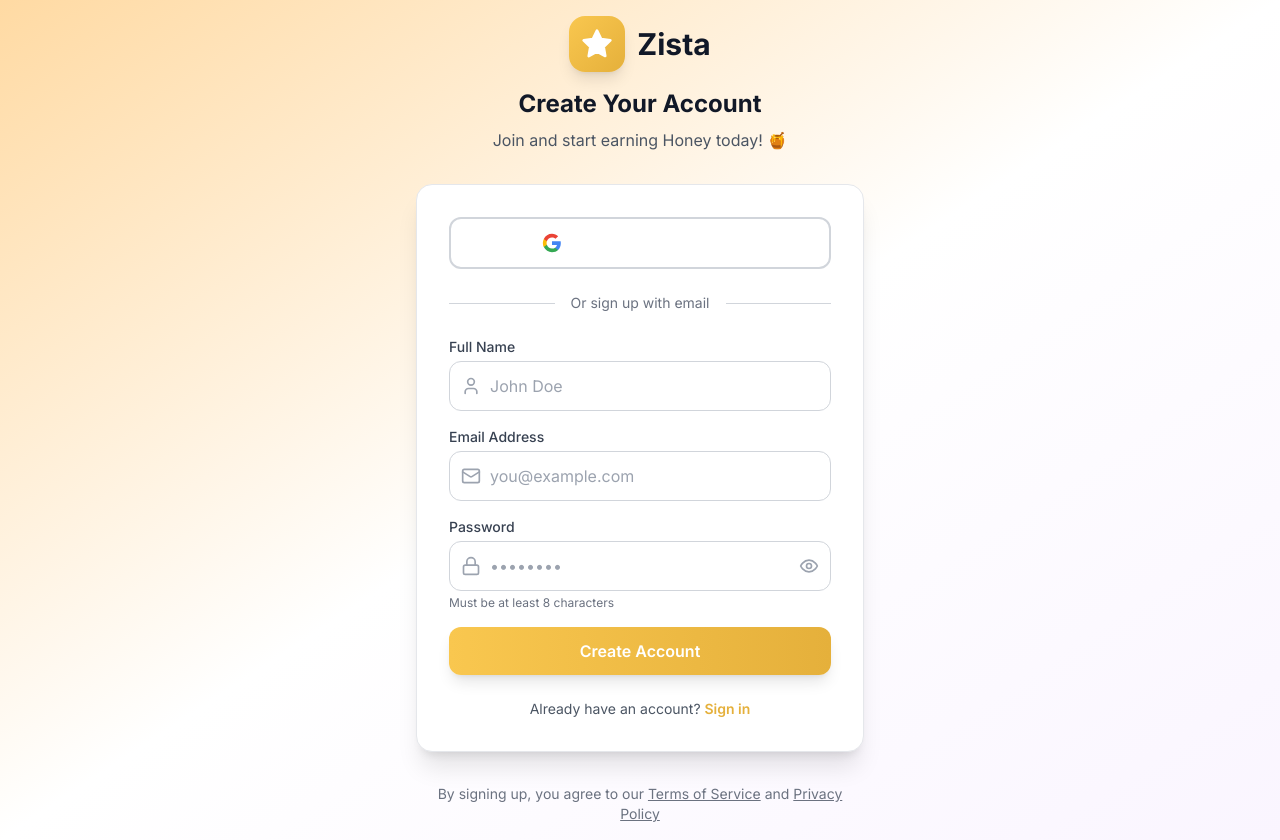
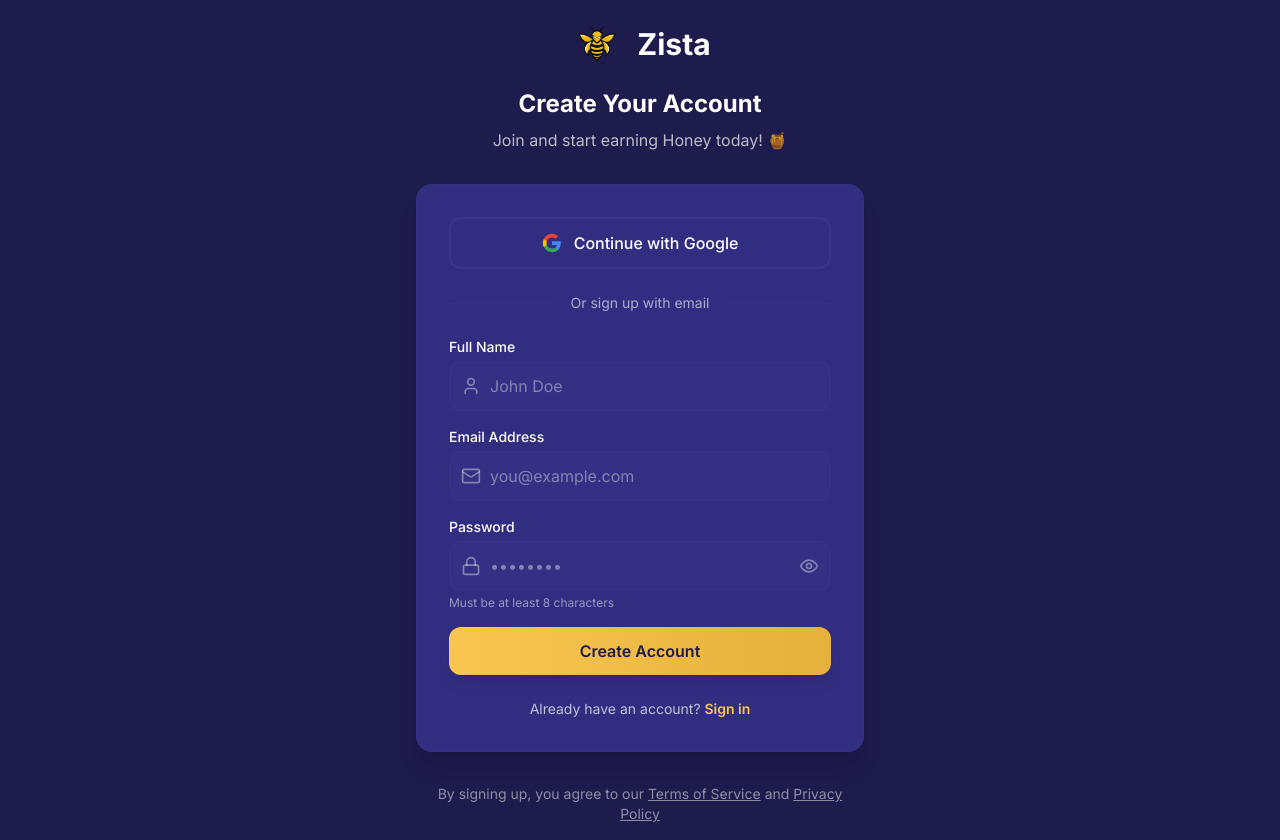
Before and after one commit to Zi-Star/ZistaHive, a Next.js app in the folder apps/web/: page /signup in a window 1280 px wide. Built offline with nearby package versions, Linux system fonts and the light colour scheme.

Commit message:
feat: apply dark theme to profile, login, and signup pages

```diff
--- a/apps/web/src/app/login/page.tsx
+++ b/apps/web/src/app/login/page.tsx
@@ -5,6 +5,7 @@
 import { useRouter } from 'next/navigation'
 import Link from 'next/link'
 import { Star, Mail, Lock, Eye, EyeOff } from 'lucide-react'
+import Image from 'next/image'
 
 export default function LoginPage() {
   const router = useRouter()
@@ -54,27 +55,31 @@
   }
 
   return (
-    <div className="min-h-screen bg-gradient-to-br from-primary-50 via-white to-purple-50 flex items-center justify-center p-4">
+    <div className="min-h-screen bg-deep-indigo-dark flex items-center justify-center p-4">
       <div className="w-full max-w-md">
         {/* Logo */}
         <div className="text-center mb-8">
           <Link href="/" className="inline-flex items-center gap-3 mb-4">
-            <div className="w-14 h-14 bg-gradient-to-br from-primary-500 to-primary-600 rounded-2xl flex items-center justify-center shadow-lg">
-              <Star className="w-8 h-8 text-white fill-white" />
-            </div>
-            <span className="text-3xl font-bold text-gray-900">Zista</span>
+            <Image
+              src="/Logo.png"
+              alt="Zista Logo"
+              width={56}
+              height={56}
+              className="w-14 h-14"
+            />
+            <span className="text-3xl font-bold text-white">Zista</span>
           </Link>
-          <h1 className="text-2xl font-bold text-gray-900 mb-2">Welcome Back!</h1>
-          <p className="text-gray-600">Sign in to continue earning Honey</p>
+          <h1 className="text-2xl font-bold text-white mb-2">Welcome Back!</h1>
+          <p className="text-white/70">Sign in to continue earning Honey</p>
         </div>
 
         {/* Card */}
-        <div className="bg-white rounded-2xl shadow-xl p-8 border border-gray-200">
+        <div className="bg-deep-indigo rounded-2xl shadow-xl p-8 border border-deep-indigo-light/20">
           {/* Google Sign In */}
           <button
             onClick={handleGoogleSignIn}
             disabled={loading}
-            className="w-full flex items-center justify-center gap-3 px-4 py-3 border-2 border-gray-300 rounded-xl hover:bg-gray-50 transition-colors font-medium disabled:opacity-50"
+            className="w-full flex items-center justify-center gap-3 px-4 py-3 border-2 border-deep-indigo-light/30 rounded-xl hover:bg-deep-indigo-light/10 transition-colors font-medium disabled:opacity-50 text-white"
           >
             <svg className="w-5 h-5" viewBox="0 0 24 24">
               <path fill="#4285F4" d="M22.56 12.25c0-.78-.07-1.53-.2-2.25H12v4.26h5.92c-.26 1.37-1.04 2.53-2.21 3.31v2.77h3.57c2.08-1.92 3.28-4.74 3.28-8.09z"/>
@@ -87,16 +92,16 @@
 
           <div className="relative my-6">
             <div className="absolute inset-0 flex items-center">
-              <div className="w-full border-t border-gray-300"></div>
+              <div className="w-full border-t border-deep-indigo-light/20"></div>
             </div>
             <div className="relative flex justify-center text-sm">
-              <span className="px-4 bg-white text-gray-500">Or continue with email</span>
+              <span className="px-4 bg-deep-indigo text-white/60">Or continue with email</span>
             </div>
           </div>
 
           {/* Error Message */}
           {error && (
-            <div className="mb-4 p-3 bg-red-50 border border-red-200 rounded-xl text-red-700 text-sm">
+            <div className="mb-4 p-3 bg-red-500/10 border border-red-500/30 rounded-xl text-red-400 text-sm">
               {error}
             </div>
           )}
@@ -104,42 +109,42 @@
           {/* Form */}
           <form onSubmit={handleSubmit} className="space-y-4">
             <div>
-              <label htmlFor="email" className="block text-sm font-medium text-gray-700 mb-1">
+              <label htmlFor="email" className="block text-sm font-medium text-white mb-1">
                 Email Address
               </label>
               <div className="relative">
-                <Mail className="absolute left-3 top-1/2 -translate-y-1/2 w-5 h-5 text-gray-400" />
+                <Mail className="absolute left-3 top-1/2 -translate-y-1/2 w-5 h-5 text-white/40" />
                 <input
                   id="email"
                   type="email"
                   value={email}
                   onChange={(e) => setEmail(e.target.value)}
                   required
-                  className="w-full pl-10 pr-4 py-3 border border-gray-300 rounded-xl focus:ring-2 focus:ring-primary-500 focus:border-transparent transition-all"
+                  className="w-full pl-10 pr-4 py-3 bg-deep-indigo-light/10 border border-deep-indigo-light/20 rounded-xl text-white placeholder-white/40 focus:ring-2 focus:ring-golden-honey focus:border-transparent transition-all"
                   placeholder="you@example.com"
                 />
               </div>
             </div>
 
             <div>
-              <label htmlFor="password" className="block text-sm font-medium text-gray-700 mb-1">
+              <label htmlFor="password" className="block text-sm font-medium text-white mb-1">
                 Password
               </label>
               <div className="relative">
-                <Lock className="absolute left-3 top-1/2 -translate-y-1/2 w-5 h-5 text-gray-400" />
+                <Lock className="absolute left-3 top-1/2 -translate-y-1/2 w-5 h-5 text-white/40" />
                 <input
                   id="password"
                   type={showPassword ? 'text' : 'password'}
                   value={password}
                   onChange={(e) => setPassword(e.target.value)}
                   required
-                  className="w-full pl-10 pr-12 py-3 border border-gray-300 rounded-xl focus:ring-2 focus:ring-primary-500 focus:border-transparent transition-all"
+                  className="w-full pl-10 pr-12 py-3 bg-deep-indigo-light/10 border border-deep-indigo-light/20 rounded-xl text-white placeholder-white/40 focus:ring-2 focus:ring-golden-honey focus:border-transparent transition-all"
                   placeholder="••••••••"
                 />
                 <button
                   type="button"
                   onClick={() => setShowPassword(!showPassword)}
-                  className="absolute right-3 top-1/2 -translate-y-1/2 text-gray-400 hover:text-gray-600"
+                  className="absolute right-3 top-1/2 -translate-y-1/2 text-white/40 hover:text-white/70"
                 >
                   {showPassword ? <EyeOff className="w-5 h-5" /> : <Eye className="w-5 h-5" />}
                 </button>
@@ -148,10 +153,10 @@
 
             <div className="flex items-center justify-between text-sm">
               <label className="flex items-center gap-2 cursor-pointer">
-                <input type="checkbox" className="rounded border-gray-300 text-primary-600 focus:ring-primary-500" />
-                <span className="text-gray-600">Remember me</span>
+                <input type="checkbox" className="rounded border-deep-indigo-light/20 bg-deep-indigo-light/10 text-golden-honey focus:ring-golden-honey" />
+                <span className="text-white/70">Remember me</span>
               </label>
-              <Link href="/forgot-password" className="text-primary-600 hover:text-primary-700 font-medium">
+              <Link href="/forgot-password" className="text-golden-honey hover:text-golden-honey-light font-medium">
                 Forgot password?
               </Link>
             </div>
@@ -159,29 +164,29 @@
             <button
               type="submit"
               disabled={loading}
-              className="w-full bg-gradient-to-r from-primary-500 to-primary-600 hover:from-primary-600 hover:to-primary-700 text-white font-semibold py-3 rounded-xl transition-all shadow-lg hover:shadow-xl disabled:opacity-50 disabled:cursor-not-allowed"
+              className="w-full bg-gradient-to-r from-golden-honey to-golden-honey-dark hover:from-golden-honey-dark hover:to-golden-honey text-deep-indigo-dark font-semibold py-3 rounded-xl transition-all shadow-lg hover:shadow-xl disabled:opacity-50 disabled:cursor-not-allowed"
             >
               {loading ? 'Signing in...' : 'Sign In'}
             </button>
           </form>
 
           {/* Sign Up Link */}
-          <p className="mt-6 text-center text-sm text-gray-600">
+          <p className="mt-6 text-center text-sm text-white/70">
             Don&apos;t have an account?{' '}
-            <Link href="/signup" className="text-primary-600 hover:text-primary-700 font-semibold">
+            <Link href="/signup" className="text-golden-honey hover:text-golden-honey-light font-semibold">
               Sign up for free
             </Link>
           </p>
         </div>
 
         {/* Footer */}
-        <p className="mt-8 text-center text-sm text-gray-500">
+        <p className="mt-8 text-center text-sm text-white/50">
           By continuing, you agree to our{' '}
-          <Link href="/terms" className="underline hover:text-gray-700">
+          <Link href="/terms" className="underline hover:text-white/70">
             Terms of Service
           </Link>{' '}
           and{' '}
-          <Link href="/privacy" className="underline hover:text-gray-700">
+          <Link href="/privacy" className="underline hover:text-white/70">
             Privacy Policy
           </Link>
         </p>
--- a/apps/web/src/app/signup/page.tsx
+++ b/apps/web/src/app/signup/page.tsx
@@ -5,6 +5,7 @@
 import { useRouter } from 'next/navigation'
 import Link from 'next/link'
 import { Star, Mail, Lock, User as UserIcon, Eye, EyeOff } from 'lucide-react'
+import Image from 'next/image'
 
 export default function SignupPage() {
   const router = useRouter()
@@ -76,24 +77,28 @@
   }
 
   return (
-    <div className="min-h-screen bg-gradient-to-br from-primary-50 via-white to-purple-50 flex items-center justify-center p-4">
+    <div className="min-h-screen bg-deep-indigo-dark flex items-center justify-center p-4">
       <div className="w-full max-w-md">
         <div className="text-center mb-8">
           <Link href="/" className="inline-flex items-center gap-3 mb-4">
-            <div className="w-14 h-14 bg-gradient-to-br from-primary-500 to-primary-600 rounded-2xl flex items-center justify-center shadow-lg">
-              <Star className="w-8 h-8 text-white fill-white" />
-            </div>
-            <span className="text-3xl font-bold text-gray-900">Zista</span>
+            <Image
+              src="/Logo.png"
+              alt="Zista Logo"
+              width={56}
+              height={56}
+              className="w-14 h-14"
+            />
+            <span className="text-3xl font-bold text-white">Zista</span>
           </Link>
-          <h1 className="text-2xl font-bold text-gray-900 mb-2">Create Your Account</h1>
-          <p className="text-gray-600">Join and start earning Honey today! 🍯</p>
+          <h1 className="text-2xl font-bold text-white mb-2">Create Your Account</h1>
+          <p className="text-white/70">Join and start earning Honey today! 🍯</p>
         </div>
 
-        <div className="bg-white rounded-2xl shadow-xl p-8 border border-gray-200">
+        <div className="bg-deep-indigo rounded-2xl shadow-xl p-8 border border-deep-indigo-light/20">
           <button
             onClick={handleGoogleSignIn}
             disabled={loading}
-            className="w-full flex items-center justify-center gap-3 px-4 py-3 border-2 border-gray-300 rounded-xl hover:bg-gray-50 transition-colors font-medium disabled:opacity-50"
+            className="w-full flex items-center justify-center gap-3 px-4 py-3 border-2 border-deep-indigo-light/30 rounded-xl hover:bg-deep-indigo-light/10 transition-colors font-medium disabled:opacity-50 text-white"
           >
             <svg className="w-5 h-5" viewBox="0 0 24 24">
               <path fill="#4285F4" d="M22.56 12.25c0-.78-.07-1.53-.2-2.25H12v4.26h5.92c-.26 1.37-1.04 2.53-2.21 3.31v2.77h3.57c2.08-1.92 3.28-4.74 3.28-8.09z"/>
@@ -106,62 +111,62 @@
 
           <div className="relative my-6">
             <div className="absolute inset-0 flex items-center">
-              <div className="w-full border-t border-gray-300"></div>
+              <div className="w-full border-t border-deep-indigo-light/20"></div>
             </div>
             <div className="relative flex justify-center text-sm">
-              <span className="px-4 bg-white text-gray-500">Or sign up with email</span>
+              <span className="px-4 bg-deep-indigo text-white/60">Or sign up with email</span>
             </div>
           </div>
 
           {error && (
-            <div className="mb-4 p-3 bg-red-50 border border-red-200 rounded-xl text-red-700 text-sm">
+            <div className="mb-4 p-3 bg-red-500/10 border border-red-500/30 rounded-xl text-red-400 text-sm">
               {error}
             </div>
           )}
 
           <form onSubmit={handleSubmit} className="space-y-4">
             <div>
-              <label htmlFor="name" className="block text-sm font-medium text-gray-700 mb-1">
+              <label htmlFor="name" className="block text-sm font-medium text-white mb-1">
                 Full Name
               </label>
               <div className="relative">
-                <UserIcon className="absolute left-3 top-1/2 -translate-y-1/2 w-5 h-5 text-gray-400" />
+                <UserIcon className="absolute left-3 top-1/2 -translate-y-1/2 w-5 h-5 text-white/40" />
                 <input
                   id="name"
                   type="text"
                   value={name}
                   onChange={(e) => setName(e.target.value)}
                   required
-                  className="w-full pl-10 pr-4 py-3 border border-gray-300 rounded-xl focus:ring-2 focus:ring-primary-500 focus:border-transparent transition-all"
+                  className="w-full pl-10 pr-4 py-3 bg-deep-indigo-light/10 border border-deep-indigo-light/20 rounded-xl text-white placeholder-white/40 focus:ring-2 focus:ring-golden-honey focus:border-transparent transition-all"
                   placeholder="John Doe"
                 />
               </div>
             </div>
 
             <div>
-              <label htmlFor="email" className="block text-sm font-medium text-gray-700 mb-1">
+              <label htmlFor="email" className="block text-sm font-medium text-white mb-1">
                 Email Address
               </label>
               <div className="relative">
-                <Mail className="absolute left-3 top-1/2 -translate-y-1/2 w-5 h-5 text-gray-400" />
+                <Mail className="absolute left-3 top-1/2 -translate-y-1/2 w-5 h-5 text-white/40" />
                 <input
                   id="email"
                   type="email"
                   value={email}
                   onChange={(e) => setEmail(e.target.value)}
                   required
-                  className="w-full pl-10 pr-4 py-3 border border-gray-300 rounded-xl focus:ring-2 focus:ring-primary-500 focus:border-transparent transition-all"
+                  className="w-full pl-10 pr-4 py-3 bg-deep-indigo-light/10 border border-deep-indigo-light/20 rounded-xl text-white placeholder-white/40 focus:ring-2 focus:ring-golden-honey focus:border-transparent transition-all"
                   placeholder="you@example.com"
                 />
               </div>
             </div>
 
             <div>
-              <label htmlFor="password" className="block text-sm font-medium text-gray-700 mb-1">
+              <label htmlFor="password" className="block text-sm font-medium text-white mb-1">
                 Password
               </label>
               <div className="relative">
-                <Lock className="absolute left-3 top-1/2 -translate-y-1/2 w-5 h-5 text-gray-400" />
+                <Lock className="absolute left-3 top-1/2 -translate-y-1/2 w-5 h-5 text-white/40" />
                 <input
                   id="password"
                   type={showPassword ? 'text' : 'password'}
@@ -169,44 +174,44 @@
                   onChange={(e) => setPassword(e.target.value)}
                   required
                   minLength={8}
-                  className="w-full pl-10 pr-12 py-3 border border-gray-300 rounded-xl focus:ring-2 focus:ring-primary-500 focus:border-transparent transition-all"
+                  className="w-full pl-10 pr-12 py-3 bg-deep-indigo-light/10 border border-deep-indigo-light/20 rounded-xl text-white placeholder-white/40 focus:ring-2 focus:ring-golden-honey focus:border-transparent transition-all"
                   placeholder="••••••••"
                 />
                 <button
                   type="button"
                   onClick={() => setShowPassword(!showPassword)}
-                  className="absolute right-3 top-1/2 -translate-y-1/2 text-gray-400 hover:text-gray-600"
+                  className="absolute right-3 top-1/2 -translate-y-1/2 text-white/40 hover:text-white/70"
                 >
                   {showPassword ? <EyeOff className="w-5 h-5" /> : <Eye className="w-5 h-5" />}
                 </button>
               </div>
-              <p className="mt-1 text-xs text-gray-500">Must be at least 8 characters</p>
+              <p className="mt-1 text-xs text-white/50">Must be at least 8 characters</p>
             </div>
 
             <button
               type="submit"
               disabled={loading}
-              className="w-full bg-gradient-to-r from-primary-500 to-primary-600 hover:from-primary-600 hover:to-primary-700 text-white font-semibold py-3 rounded-xl transition-all shadow-lg hover:shadow-xl disabled:opacity-50 disabled:cursor-not-allowed"
+              className="w-full bg-gradient-to-r from-golden-honey to-golden-honey-dark hover:from-golden-honey-dark hover:to-golden-honey text-deep-indigo-dark font-semibold py-3 rounded-xl transition-all shadow-lg hover:shadow-xl disabled:opacity-50 disabled:cursor-not-allowed"
             >
               {loading ? 'Creating account...' : 'Create Account'}
             </button>
           </form>
 
-          <p className="mt-6 text-center text-sm text-gray-600">
+          <p className="mt-6 text-center text-sm text-white/70">
             Already have an account?{' '}
-            <Link href="/login" className="text-primary-600 hover:text-primary-700 font-semibold">
+            <Link href="/login" className="text-golden-honey hover:text-golden-honey-light font-semibold">
               Sign in
             </Link>
           </p>
         </div>
 
-        <p className="mt-8 text-center text-sm text-gray-500">
+        <p className="mt-8 text-center text-sm text-white/50">
           By signing up, you agree to our{' '}
-          <Link href="/terms" className="underline hover:text-gray-700">
+          <Link href="/terms" className="underline hover:text-white/70">
             Terms of Service
           </Link>{' '}
           and{' '}
-          <Link href="/privacy" className="underline hover:text-gray-700">
+          <Link href="/privacy" className="underline hover:text-white/70">
             Privacy Policy
           </Link>
         </p>
```
Also changed, not shown: apps/web/src/app/profile/page.tsx (+40 -40 lines).
